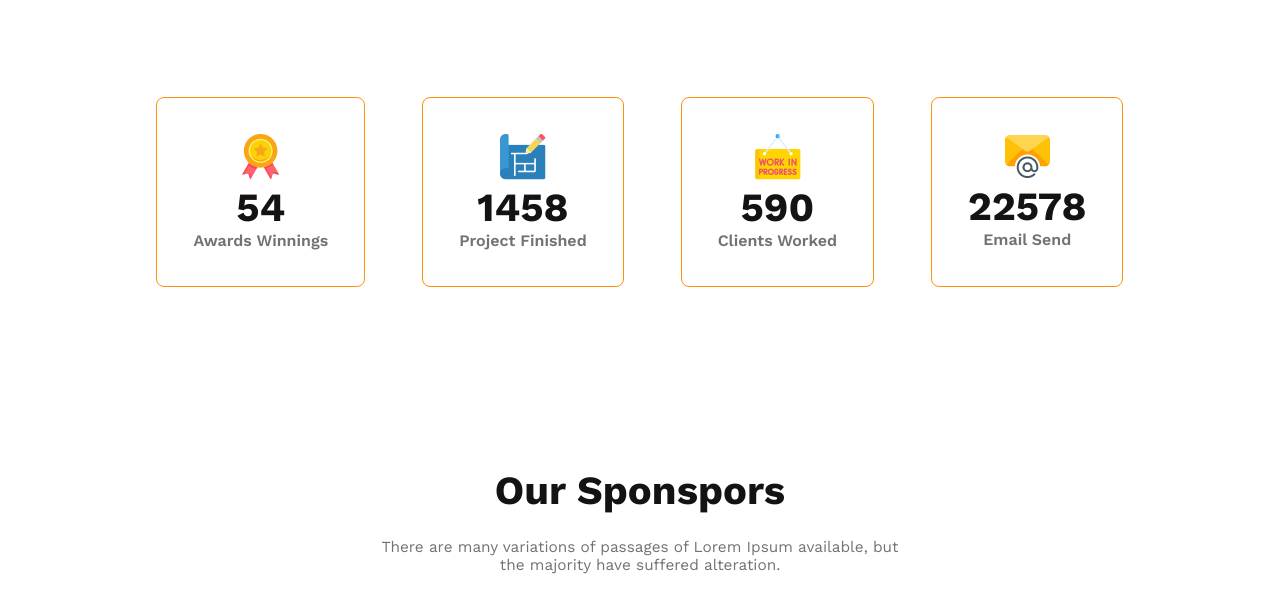
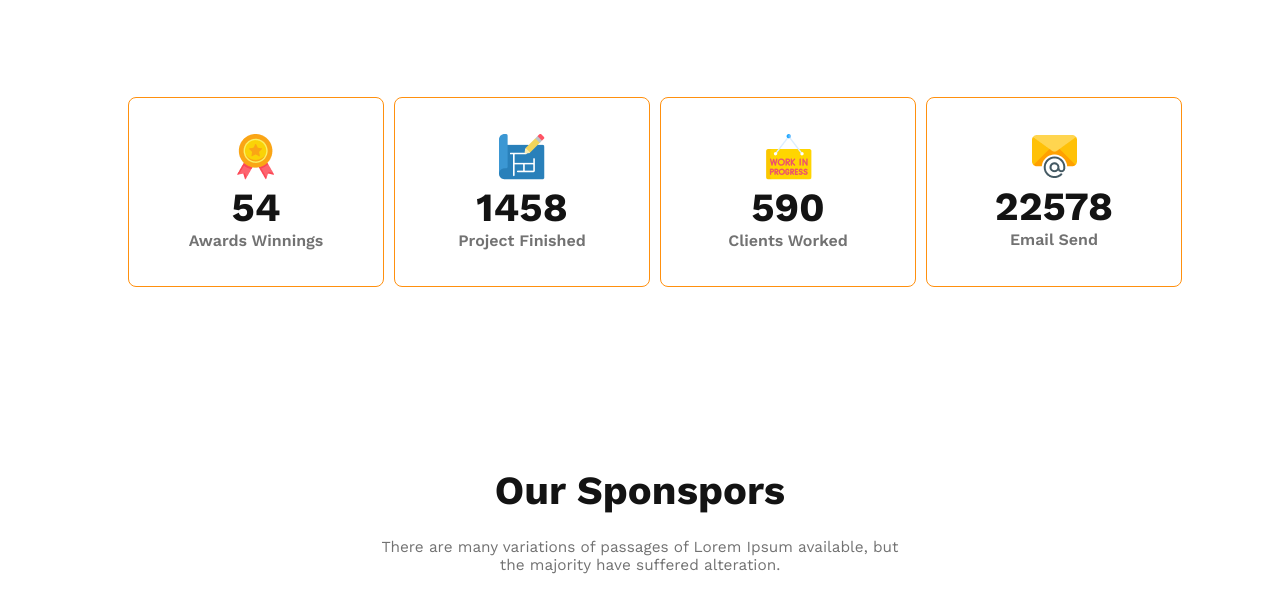
Before and after one commit to promahbubul/g3-architechts-website, a plain HTML site: page index.html in a window 1280 px wide. Shown: the part 2817-3419 px from the top of the page. Drawn offline with nearby package versions, Linux system fonts and the light colour scheme.

Commit message:
Update architech.css

```diff
--- a/styles/architech.css
+++ b/styles/architech.css
@@ -242,9 +242,10 @@ section.team-container {
 }
 
 .fact-bottom {
-  display: flex;
-  justify-content: space-around;
+  display: grid;
+  grid-template-columns: 25% 25% 25% 25%;
   margin-top: 100px;
+  gap: 10px;
 }
 
 .fact-card {
```
